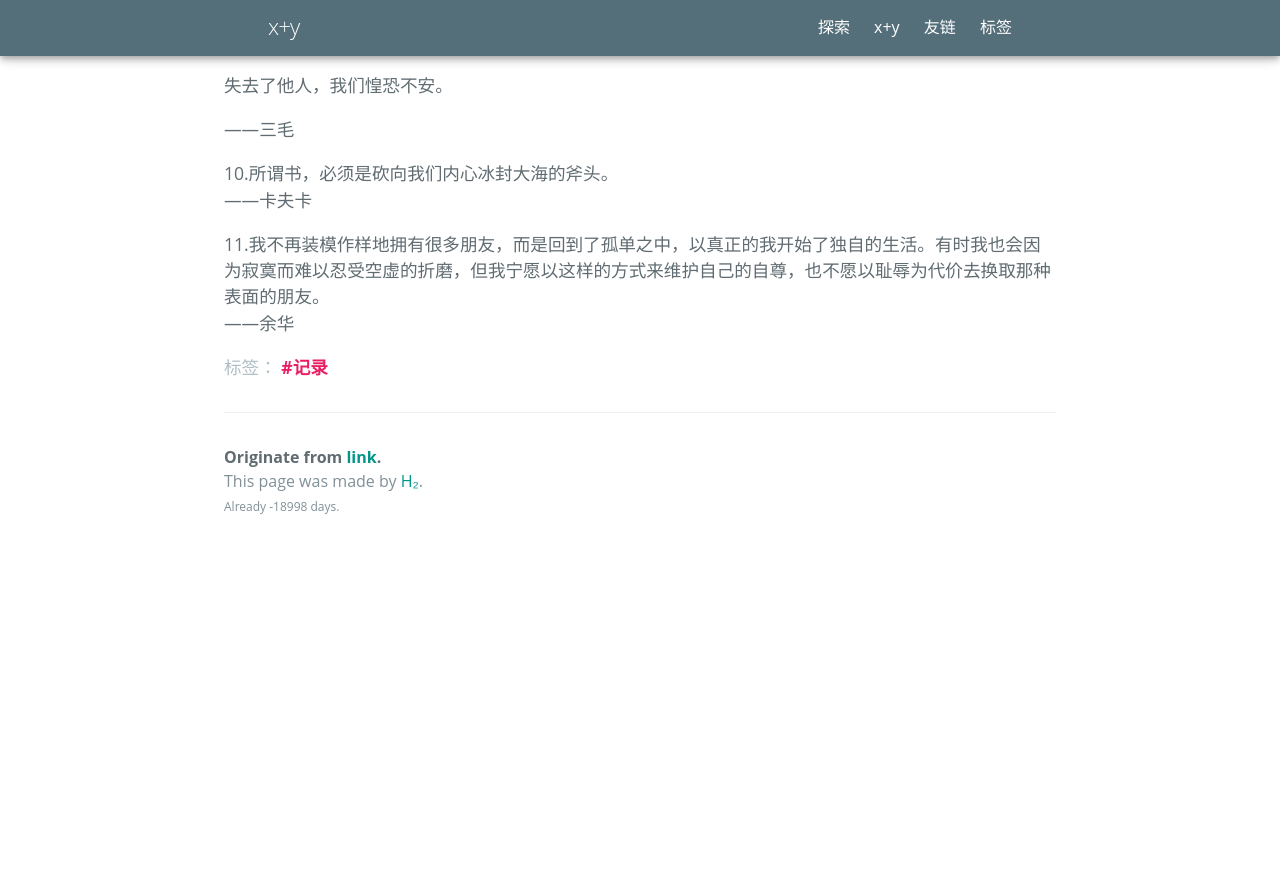
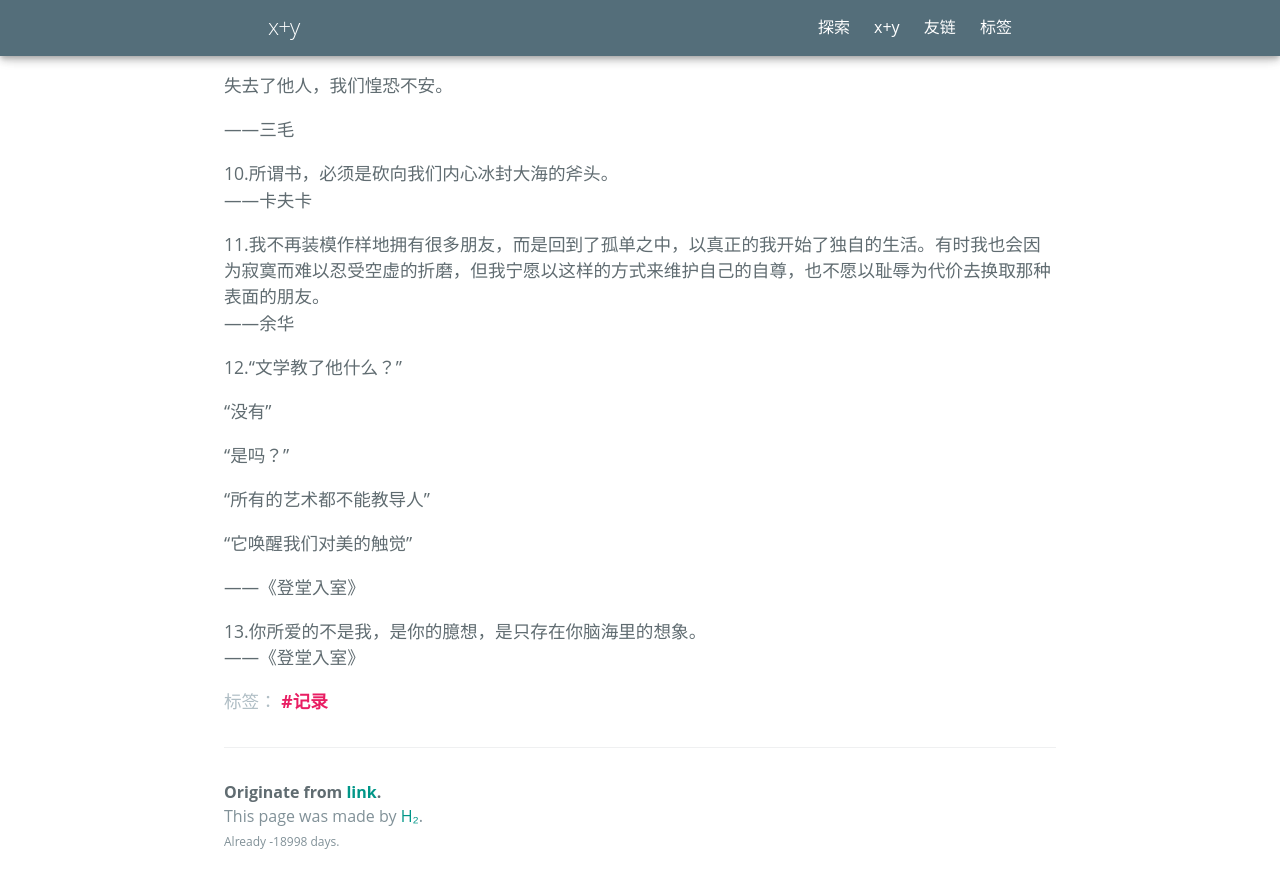
Before and after one commit to xplusy44/xplusy44.github.io, a Jekyll site: the page built from _posts/2022-1-14-Extract1.md, in a window 1280 px wide and 900 px high, scrolled down 1287 px. Shown: the top 888 px of the window. Built offline with Jekyll 4.4.1, drawn with Linux system fonts in a browser that asks for light colours; some web fonts are replaced; before the commit the page ends 1852 px from its top, so only the background shows below that.

Commit message:
Update 2022-1-14-Extract1.md

```diff
--- a/_posts/2022-1-14-Extract1.md
+++ b/_posts/2022-1-14-Extract1.md
@@ -35,3 +35,17 @@ tags: 记录
 10.所谓书，必须是砍向我们内心冰封大海的斧头。 <br/>——卡夫卡
 
 11.我不再装模作样地拥有很多朋友，而是回到了孤单之中，以真正的我开始了独自的生活。有时我也会因为寂寞而难以忍受空虚的折磨，但我宁愿以这样的方式来维护自己的自尊，也不愿以耻辱为代价去换取那种表面的朋友。 <br/>——余华
+
+12.“文学教了他什么？”
+
+“没有”
+
+“是吗？”
+
+“所有的艺术都不能教导人”
+
+“它唤醒我们对美的触觉”
+
+——《登堂入室》
+
+13.你所爱的不是我，是你的臆想，是只存在你脑海里的想象。 <br/>——《登堂入室》
```
